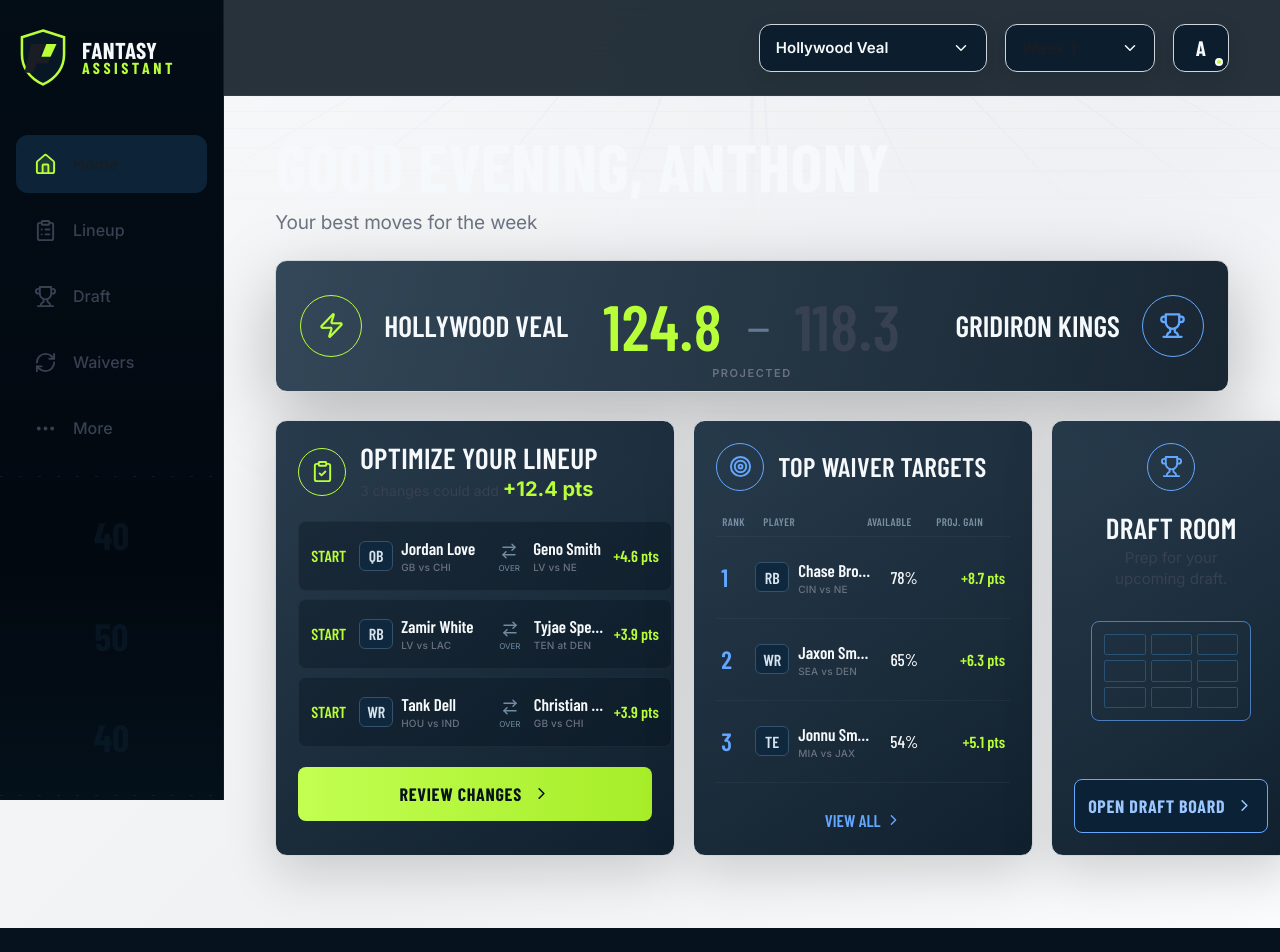
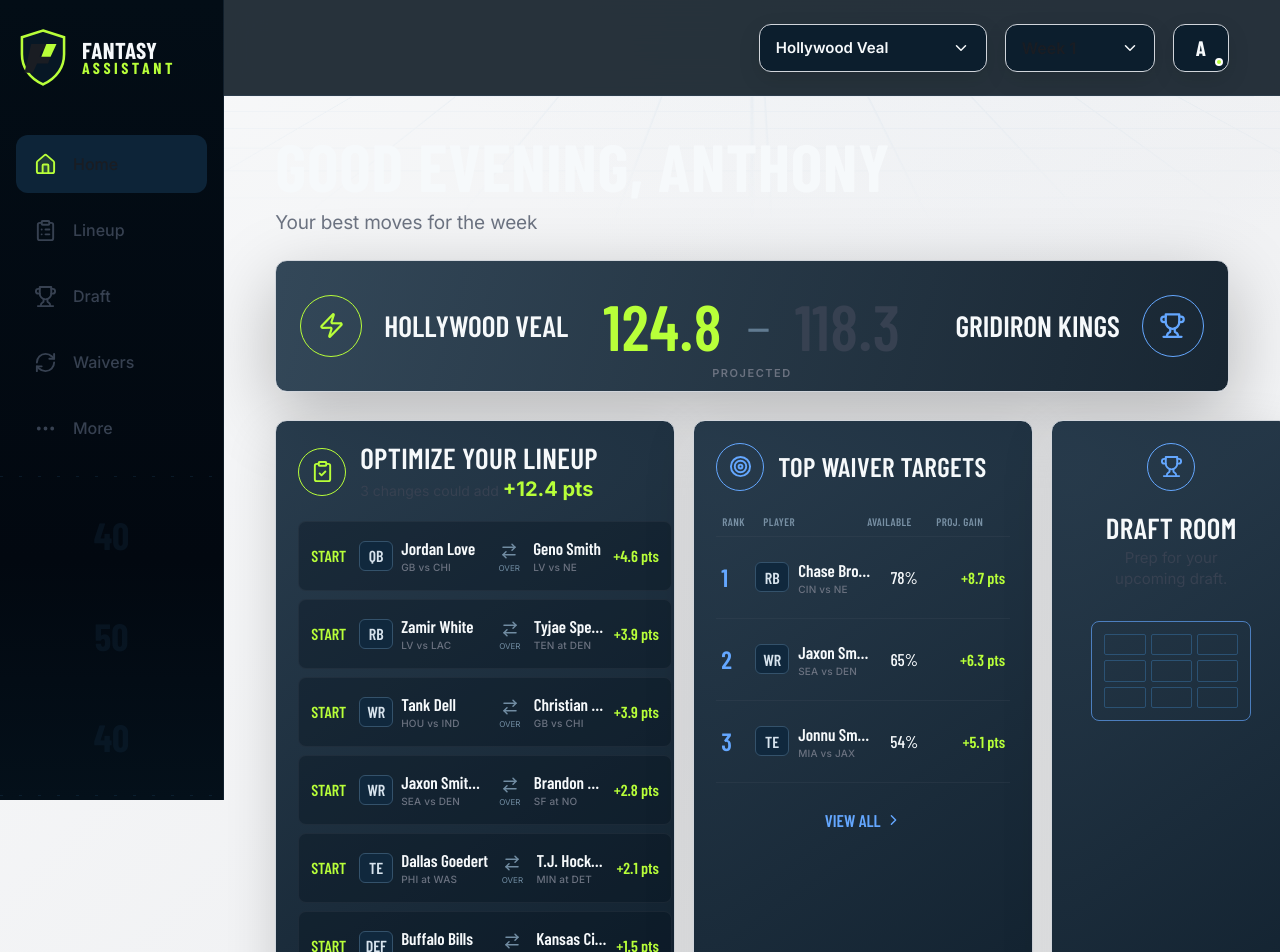
Before and after one commit to Hollywoodveal/fantasy-football-assistant, a React (Vite) app: page / in a window 1280 px wide. Shown: the top 952 px of the page. Before the commit the page ends 928 px from the top, so only its background shows below. Built offline with nearby package versions, Linux system fonts and the light colour scheme.

Commit message:
Expand demo data to 10+ targets and 6+ lineup moves

```diff
--- a/src/data/demo.ts
+++ b/src/data/demo.ts
@@ -46,6 +46,33 @@
     sit: 'Christian Watson',
     sitMeta: 'GB vs CHI',
     gain: 3.9,
+  },
+  {
+    id: 'njigba-aiyuk',
+    position: 'WR',
+    start: 'Jaxon Smith-Njigba',
+    startMeta: 'SEA vs DEN',
+    sit: 'Brandon Aiyuk',
+    sitMeta: 'SF at NO',
+    gain: 2.8,
+  },
+  {
+    id: 'goedert-hockenson',
+    position: 'TE',
+    start: 'Dallas Goedert',
+    startMeta: 'PHI at WAS',
+    sit: 'T.J. Hockenson',
+    sitMeta: 'MIN at DET',
+    gain: 2.1,
+  },
+  {
+    id: 'buffalo-chiefs',
+    position: 'DEF',
+    start: 'Buffalo Bills',
+    startMeta: 'vs ARI',
+    sit: 'Kansas City Chiefs',
+    sitMeta: 'vs LV',
+    gain: 1.5,
   },
 ]
 
@@ -100,4 +127,64 @@
     gain: 3.8,
     reason: 'Priority bench stash with standalone touches and injury upside.',
   },
+  {
+    id: 'allgeier',
+    rank: 6,
+    position: 'RB',
+    player: 'Tyler Allgeier',
+    matchup: 'ATL vs TB',
+    available: 38,
+    gain: 3.2,
+    reason: 'Explosive runner in a high-volume role; upside play in PPR.',
+  },
+  {
+    id: 'pierce',
+    rank: 7,
+    position: 'WR',
+    player: 'Alec Pierce',
+    matchup: 'IND at HOU',
+    available: 31,
+    gain: 2.9,
+    reason: 'Consistent targets with WR1 potential if injuries persist.',
+  },
+  {
+    id: 'schultz',
+    rank: 8,
+    position: 'TE',
+    player: 'Dalton Schultz',
+    matchup: 'HOU vs IND',
+    available: 28,
+    gain: 2.4,
+    reason: 'Mid-range TE with steady end-zone involvement.',
+  },
+  {
+    id: 'robinson',
+    rank: 9,
+    position: 'WR',
+    player: 'Marvin Harrison Jr.',
+    matchup: 'ARI at BUF',
+    available: 22,
+    gain: 2.1,
+    reason: 'Rookie with elite talent; low availability makes him valuable.',
+  },
+  {
+    id: 'pacheco',
+    rank: 10,
+    position: 'RB',
+    player: 'Isiah Pacheco',
+    matchup: 'KC vs LV',
+    available: 18,
+    gain: 1.8,
+    reason: 'Late-season upside play; monitor injury status closely.',
+  },
+  {
+    id: 'london',
+    rank: 11,
+    position: 'WR',
+    player: 'Drake London',
+    matchup: 'ATL vs TB',
+    available: 15,
+    gain: 1.5,
+    reason: 'Target share is solid; matchup-dependent flex consideration.',
+  },
 ]
```
